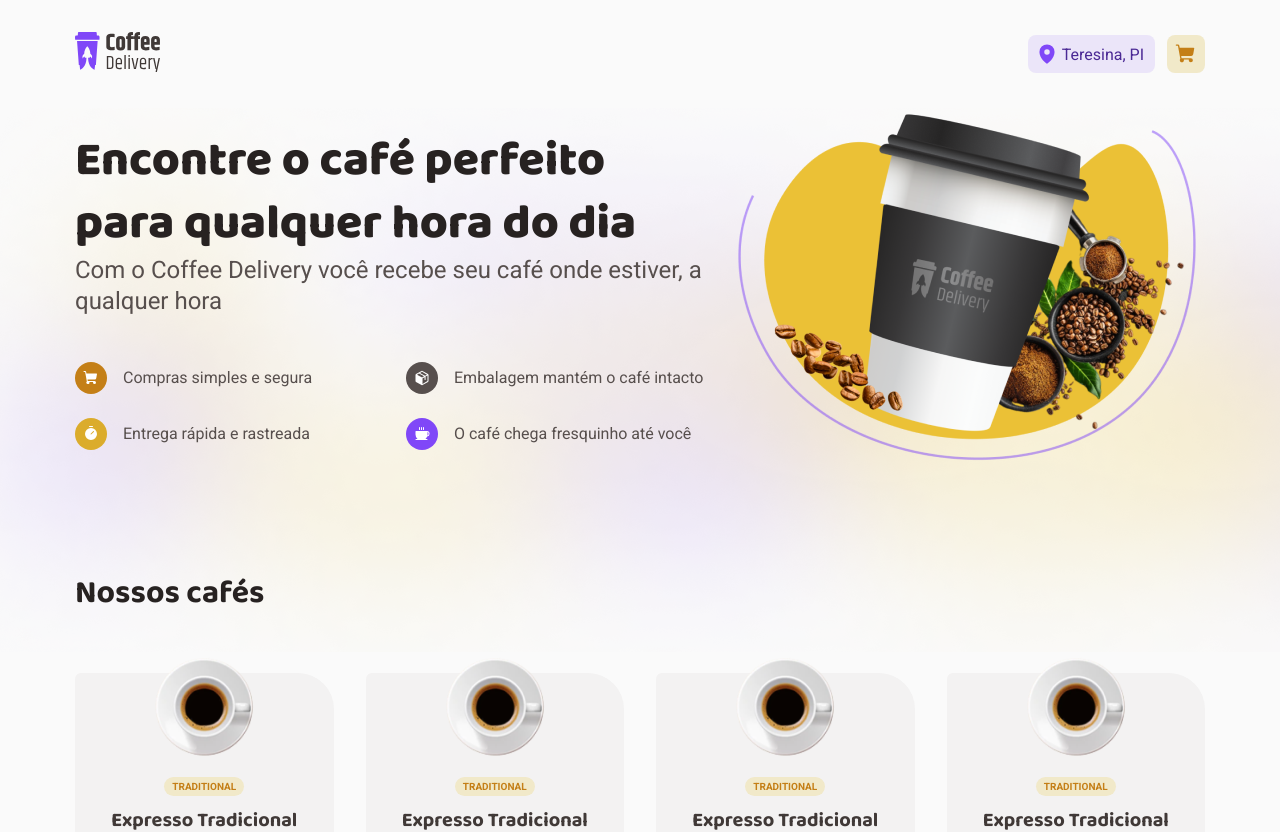
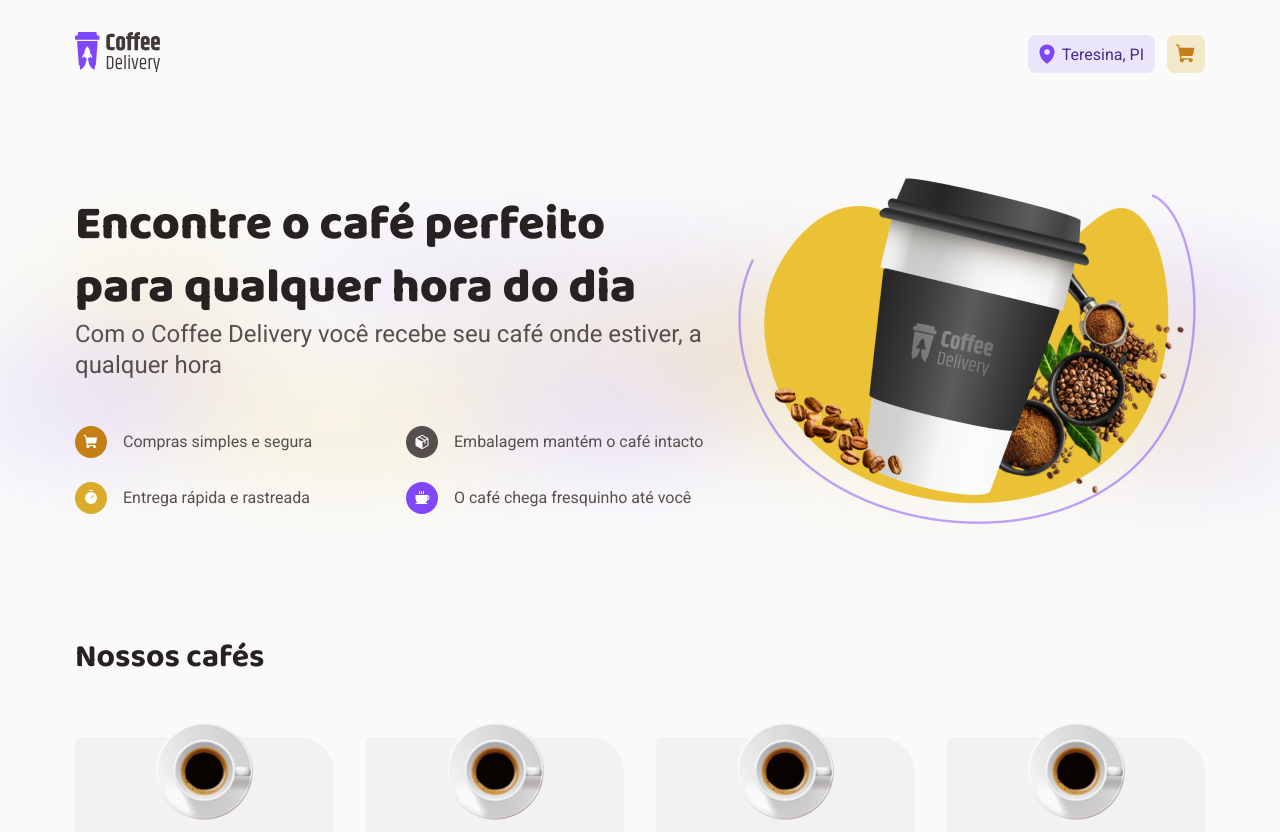
Before and after one commit to davipess93/coffe-delivery, a React (Vite) app: page / in a window 1280 px wide. Shown: the top 832 px of the page. Built offline with nearby package versions, Linux system fonts and the light colour scheme.

Commit message:
Posicionando o background

```diff
--- a/src/pages/Home/styles.ts
+++ b/src/pages/Home/styles.ts
@@ -4,21 +4,20 @@ import heroBackground from '../../assets/hero-background.png'
 
 export const HomeContainer = styled.main`
   padding: 4rem 0;
-
-  background: url(${heroBackground});
-  background-repeat: no-repeat;
-  background-attachment: scroll;
-
-  // Hack para esticar o background
-  margin: 0 calc((0px - 100vw + 1130px) / 2);
-  padding: 0 calc((100vw - 1130px) / 2);
 `
 
 export const HeroContainer = styled.div`
   display: flex;
   gap: 1rem;
 
-  margin-bottom: 6rem;
+  background: url(${heroBackground});
+  background-repeat: no-repeat;
+  background-attachment: scroll;
+  background-size: 100% 100%;
+
+  // Hack para esticar o background
+  margin: 0 calc((0px - 100vw + 1130px) / 2) 6rem;
+  padding: 0 calc((100vw - 1130px) / 2);
 `
 
 export const HeroGrid = styled.div`
```
